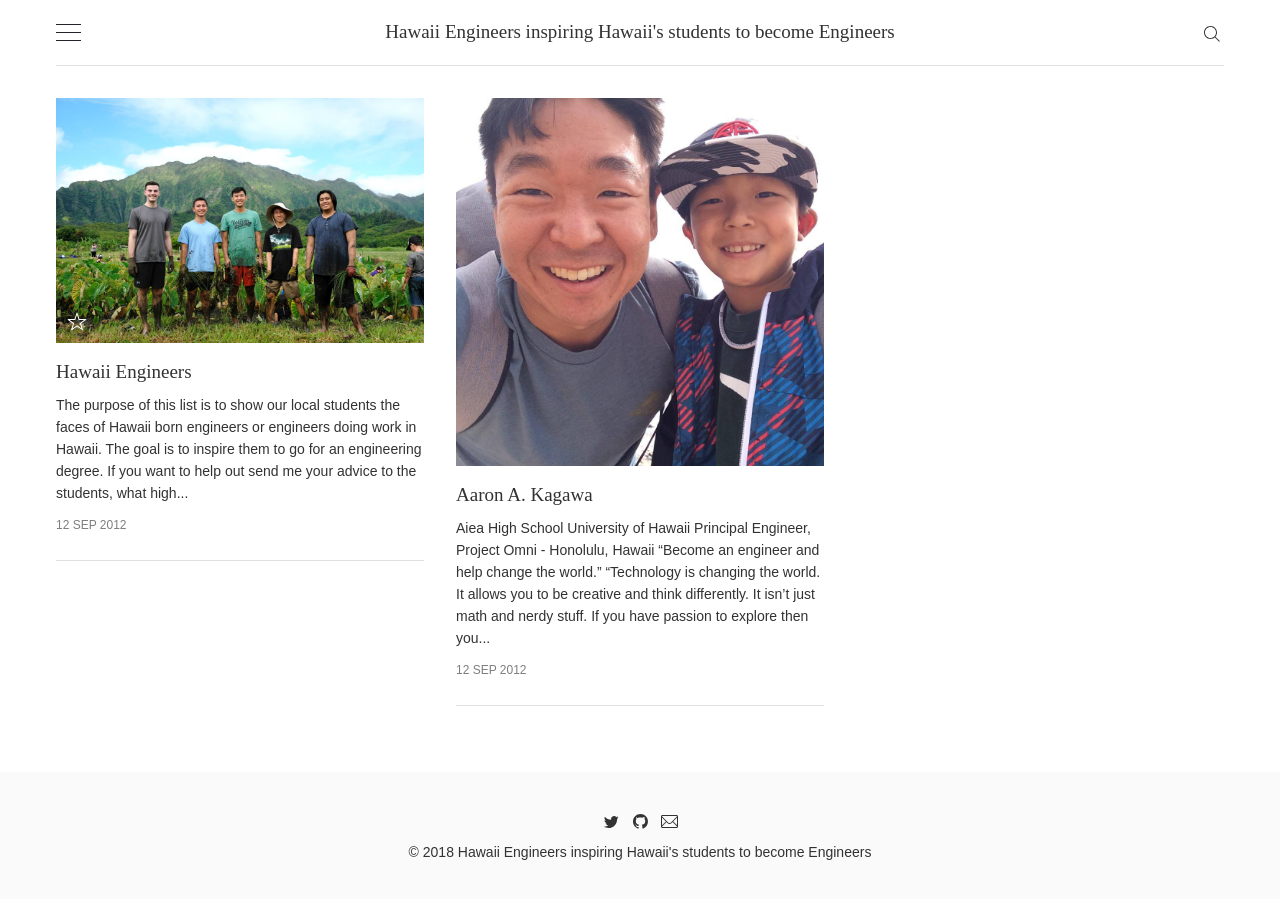
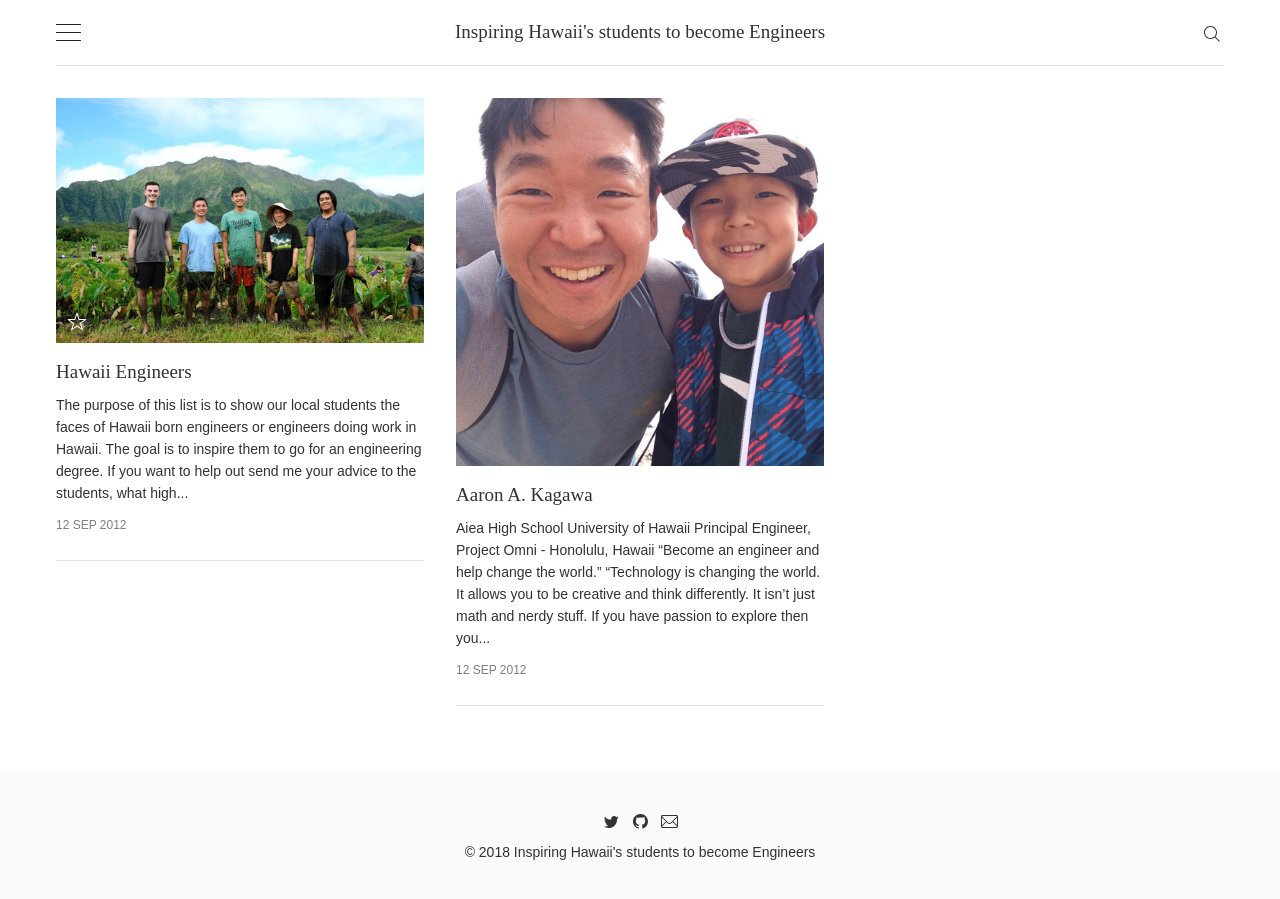
Before and after one commit to tarynw/hawaiiengineers, a Jekyll site: the page built from index.html, in a window 1280 px wide. Built offline with Jekyll 4.4.1, drawn with Linux system fonts in a browser that asks for light colours; some web fonts are replaced; the list of posts is cut into pages by our own code.

Commit message:
Update _config.yml

```diff
--- a/_config.yml
+++ b/_config.yml
@@ -6,7 +6,7 @@
 # 'jekyll serve'. If you change this file, please restart the server process.
 
 # Site settings
-title:              Hawaii Engineers inspiring Hawaii's students to become Engineers
+title:              Inspiring Hawaii's students to become Engineers
 logo:               #logo
 email:              hawaiiengineers@gmail.com
 description:        Hawaii's engineers. To help show the students of Hawaii that they can be engineers!
```
